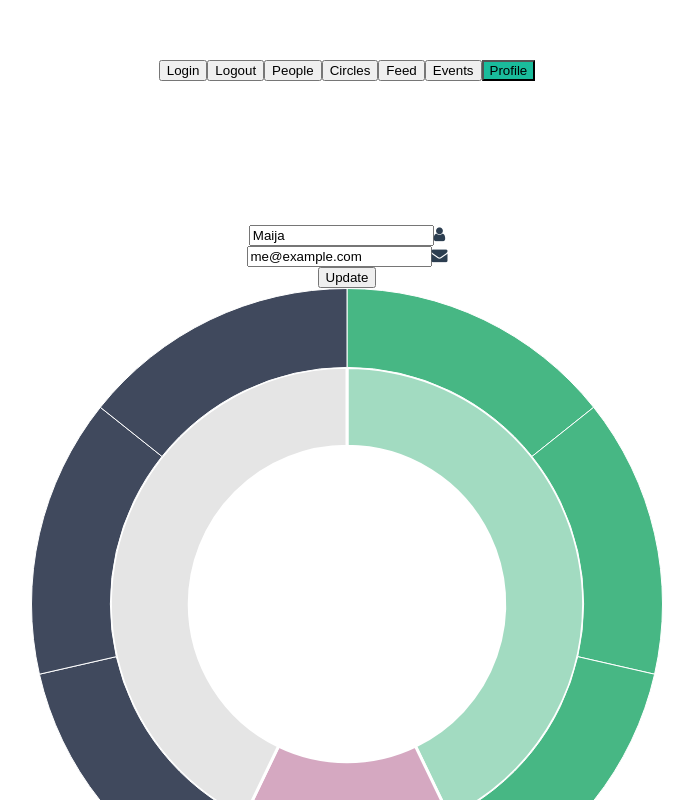
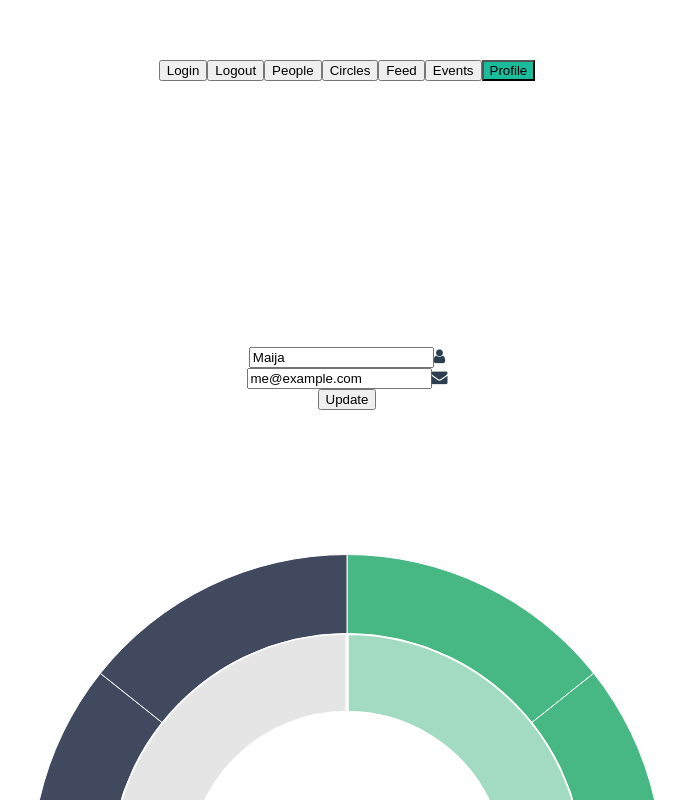
Before and after one commit to MGrudule/Knock, a Vue app: page /profile in a window 1280 px wide. Shown: the top 800 px of the page, without its empty margins (293-986 px from the left). Built offline with nearby package versions, Linux system fonts and the light colour scheme.

Commit message:
[w8] Resource chart display

```diff
--- a/src/chart-data.js
+++ b/src/chart-data.js
@@ -1,4 +1,4 @@
-export const planetChartData = {
+export const resourceChartData = {
   type: 'doughnut',
   cutoutPercentage: 90,
   data: {
@@ -54,4 +54,4 @@ export const planetChartData = {
   }
 }
 
-export default planetChartData;
+export default resourceChartData;
--- /dev/null
+++ b/src/components/chart.vue
@@ -0,0 +1,50 @@
+<template>
+<div>
+<h1>  Skills {{lenghtResources}} </h1>
+<canvas id="resource-chart"></canvas>
+</div>
+
+</template>
+
+<script>
+import Chart from 'chart.js';
+
+export default {
+  name: 'Chart',
+  props: ['resourceChartData'],
+  data () {
+    return {
+
+      resources:  this.resourceChartData.data.datasets[0].data,
+
+      msg: 'Profile page',
+
+    }
+  },
+  computed: {
+    // a computed getter
+    lenghtResources: function () {
+      // `this` points to the vm instance
+      return this.resources.length
+    }
+  },
+  mounted() {
+  this.createChart('resource-chart', this.resourceChartData);
+
+},
+
+
+  methods: {
+      createChart(chartId, chartData) {
+
+      const ctx = document.getElementById(chartId);
+        const myChart = new Chart(ctx, {
+          type: chartData.type,
+          data: chartData.data,
+          options: chartData.options,
+        });
+
+      }
+    }
+}
+</script>
--- a/src/views/Profile.vue
+++ b/src/views/Profile.vue
@@ -2,9 +2,11 @@
 
   <div class="page">
 
-   <h1>{{ msg }}</h1>
-   <form class="edit input-group col-md-offset-4 col-md-4" @submit.prevent="updateUser(user)">
+   <h1>{{ msg }} </h1>
 
+
+   <form class="edit input-group col-md-offset-2 col-md-4" @submit.prevent="updateUser(user)">
+<h1> Hello,  {{name}}! Edit your profile </h1>
               <div class="input input-with-icon full-width ">
                   <input class="input" type="text" v-model="user.name">
                   <i class="input-icon fa fa-user"></i>
@@ -16,38 +18,92 @@
 
                     <button class="button" type="submit">Update</button>
     </form>
-    <div class="col-md-offset-2 col-md-8">
-<canvas id="resource-chart"></canvas>
+    <div class=" col-md-4">
+
+      <chart v-bind:resourceChartData="resourceChartData"> </chart>
+      <button class="button" v-on:click="addResource">Add resource</button>
 </div>
   </div>
 
 </template>
 
 <script>
-import Chart from 'chart.js';
-import resourceChartData from '@/chart-data.js';
+import chart from "@/components/chart.vue"
 export default {
   name: 'Profile',
+  components: { 'chart' : chart },
   data () {
     return {
+      name: localStorage.getItem('name'),
       msg: 'Profile page',
-      resourceChartData,
+
+      resourceChartData: {type: 'doughnut',
+        cutoutPercentage: 90,
+        data: {
+
+          datasets: [
+            {
+            labels: [ 'Lift', 'Take Photos', 'Film', 'Big Data', 'Camera', '3d Printer', 'Rake'],
+            data: [1, 1, 1, 1, 1, 1, 1],
+            backgroundColor: [
+              'rgba(71, 183,132,1)', // Blue
+              'rgba(71, 183,132,1)',
+              'rgba(71, 183,132,1)',
+              'rgba(171, 83,132,1)',
+              'rgba(64,73,93,1)',
+              'rgba(64,73,93,1)',
+              'rgba(64,73,93,1)',
+
+            ],
+
+            borderWidth: 1
+          },
+
+          { // another line graph
+
+            labels: ["I can", "I'm interested in", "I have"],
+            data: [3, 1, 3],
+            backgroundColor: [
+              'rgba(71, 183,132,.5)',
+              'rgba(171, 83,132,.5)',,
+              'rgba(64,73,93,0.5)',// Green
+            ],
+
+            borderWidth: 3
+            }
+          ]
+        },
+        options: {
+        responsive: true,
+        lineTension: 1,
+        legend: {
+                display: false,
+            },
+        tooltips: {
+            callbacks: {
+                label: function(tooltipItem, data) {
+                    var dataset = data.datasets[tooltipItem.datasetIndex];
+                    var index = tooltipItem.index;
+                    return dataset.labels[index] ;
+                }
+            }
+          }
+
+      }},
       user: { name: "Maija", email: "me@example.com"}
     }
   },
-  mounted() {
-  this.createChart('resource-chart', this.resourceChartData);
-},
+
   methods: {
-    createChart(chartId, chartData) {
-  const ctx = document.getElementById(chartId);
-  const myChart = new Chart(ctx, {
-    type: chartData.type,
-    data: chartData.data,
-    options: chartData.options,
-  });
-}
-  }
+
+      addResource: function (event) {
+        console.log(this.resourceChartData.data.datasets[0].data)
+        this.resourceChartData.data.datasets[0].data.push(1);
+
+
+
+    }
+    }
 }
 </script>
 
```
